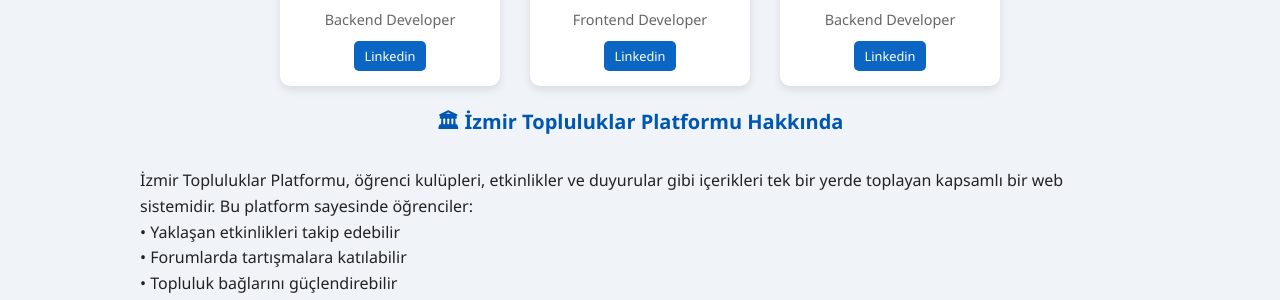
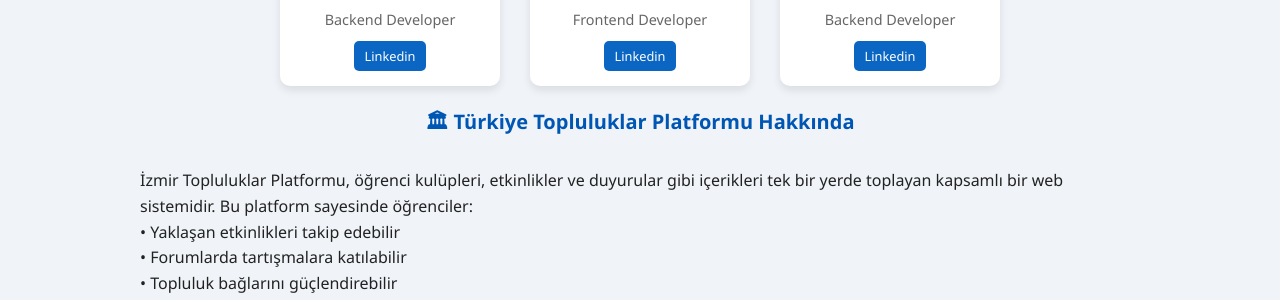
Before and after one commit to SocietyWebChain/SocietyWeb, a Flask app: page /help in a window 1280 px wide. Shown: the part 389-689 px from the top of the page. Run offline with Flask 3, Linux system fonts and the light colour scheme.

Commit message:
help fix

```diff
--- a/templates/help.html
+++ b/templates/help.html
@@ -247,7 +247,7 @@
   </div>
 
   <!-- SSS ve Yardım -->
-  <h2>🏛 İzmir Topluluklar Platformu Hakkında</h2>
+  <h2>🏛 Türkiye Topluluklar Platformu Hakkında</h2>
   <p>
     İzmir Topluluklar Platformu, öğrenci kulüpleri, etkinlikler ve duyurular gibi içerikleri tek bir yerde toplayan
     kapsamlı bir web sistemidir. Bu platform sayesinde öğrenciler:<br>
```
